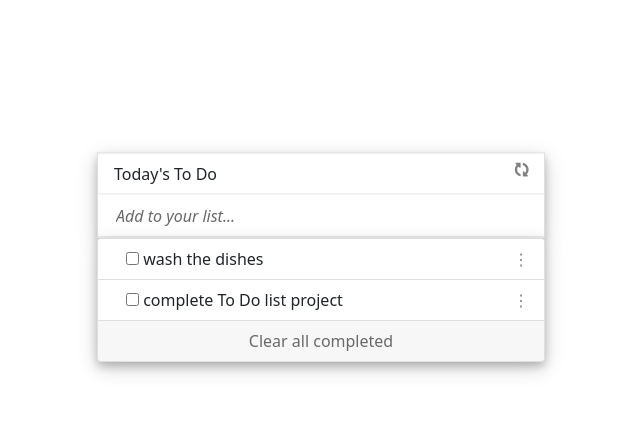
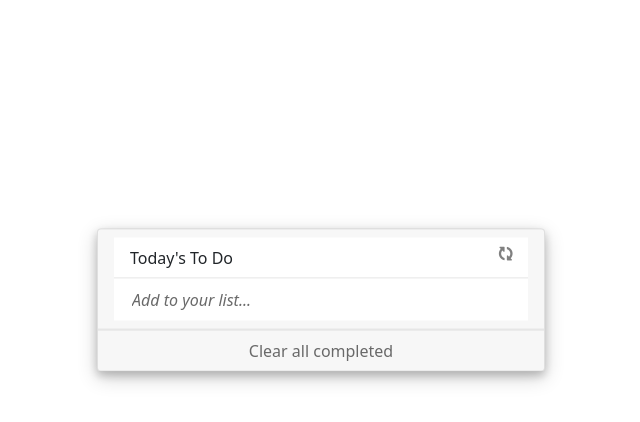
Before and after one commit to felixodette/To-Do-List-Project, a website built with webpack: page src/index.html in a window 1280 px wide. Both pictures are taken after a click on the element "Clear all completed". Shown: the whole page, without its empty margins (351-991 px from the left). Built offline with nearby package versions, Linux system fonts and the light colour scheme.

Commit message:
Clear all button!

```diff
--- a/src/index.html
+++ b/src/index.html
@@ -12,14 +12,16 @@
 <body>
 <header></header>
 <main>
-    <section class="canvas">
-        <div class="card2 vertical-center">
-            <li class="list-group-item">Today's To Do<i class="fa fa-refresh icon-refresh"></i></li>
-            <li class="list-group-item">
-                <input class="input-add-list" type="text" placeholder="Add to your list..." data-input>
-            </li>
-        </div>
+    <section class="canvas" data-container>
         <div class="card vertical-center">
+            <div class="card-header">
+                <ul class="list-group list-group-flush">
+                    <li class="list-group-item">Today's To Do<i class="fa fa-refresh icon-refresh"></i></li>
+                    <li class="list-group-item">
+                        <input class="input-add-list" type="text" placeholder="Add to your list..." data-input>
+                    </li>
+                </ul>
+            </div>
             <ul class="list-group list-group-flush" data-task-list></ul>
             <div class="card-footer" data-clear-all>
                 Clear all completed
--- a/src/index.js
+++ b/src/index.js
@@ -1,23 +1,46 @@
 const list = document.querySelector('[data-task-list]');
-const tasks = [{
-  description: 'wash the dishes',
-  completed: false,
-  index: 1,
-}, {
-  description: 'complete To Do list project',
-  completed: false,
-  index: 2,
-}];
+const clear = document.querySelector('[data-clear-all]');
+const tasks = [];
+const task = document.querySelector('[data-input]');
 
-tasks.forEach((task) => {
-  const taskCard = document.createElement('li');
-  taskCard.classList.add('list-group-item');
-  taskCard.classList.add('task-detail');
-  taskCard.innerHTML = `
+localStorage.setItem('todo', JSON.stringify(tasks));
+
+function populate() {
+  list.innerHTML = '';
+
+  for (let i = 0; i < tasks.length; i += 1) {
+    const taskCard = document.createElement('li');
+    taskCard.classList.add('list-group-item');
+    taskCard.classList.add('task');
+    taskCard.innerHTML = `
       <label class="container">
         <input type="checkbox" id="completed" data-status>
-        ${task.description}<span>&#8942;</span>
+        ${tasks[i].description}<span>&#8942;</span>
       </label>`;
-  list.appendChild(taskCard);
-  task.value = '';
+    list.appendChild(taskCard);
+    task.value = '';
+  }
+}
+function remove() {
+  tasks.forEach((task) => {
+    const status = document.querySelector('[data-status]');
+    console.log(tasks);
+    if (!status.checked) {
+      tasks.splice(tasks.indexOf(task), 1);
+    }
+  });
+  console.log(tasks);
+}
+
+task.addEventListener('keypress', (e) => {
+  if ((e.key === 'Enter' || e.keyCode === 13) && task.value) {
+    tasks.push({ description: task.value, completed: false, index: task.length + 1 });
+    task.value = '';
+    populate();
+  }
 });
+
+clear.addEventListener('click', () => {
+  remove();
+  populate();
+});
```
Also changed, not shown: src/modules/ui.js (added, +11 -0 lines).
